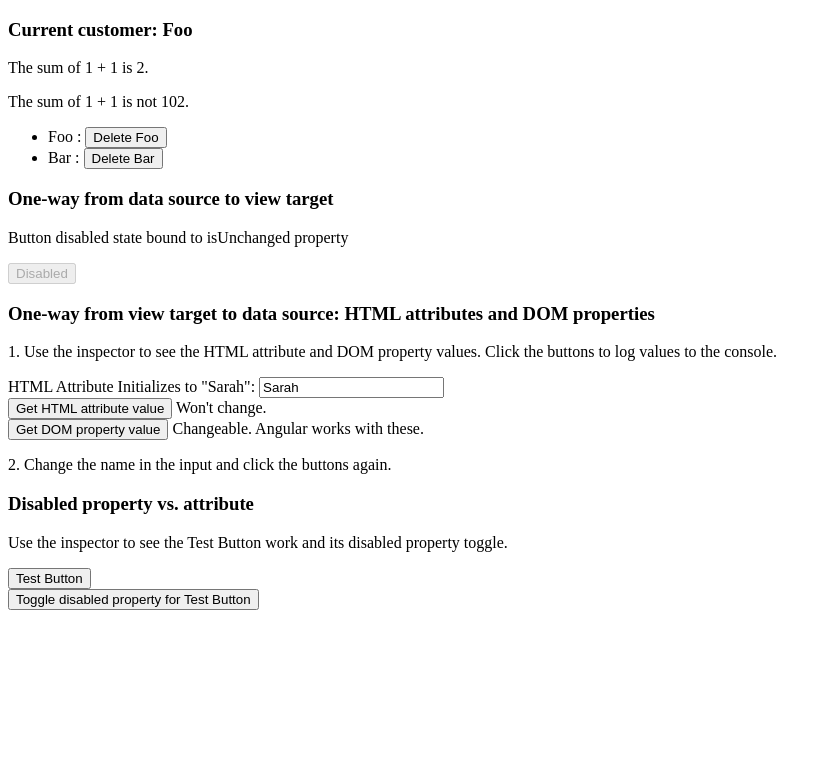
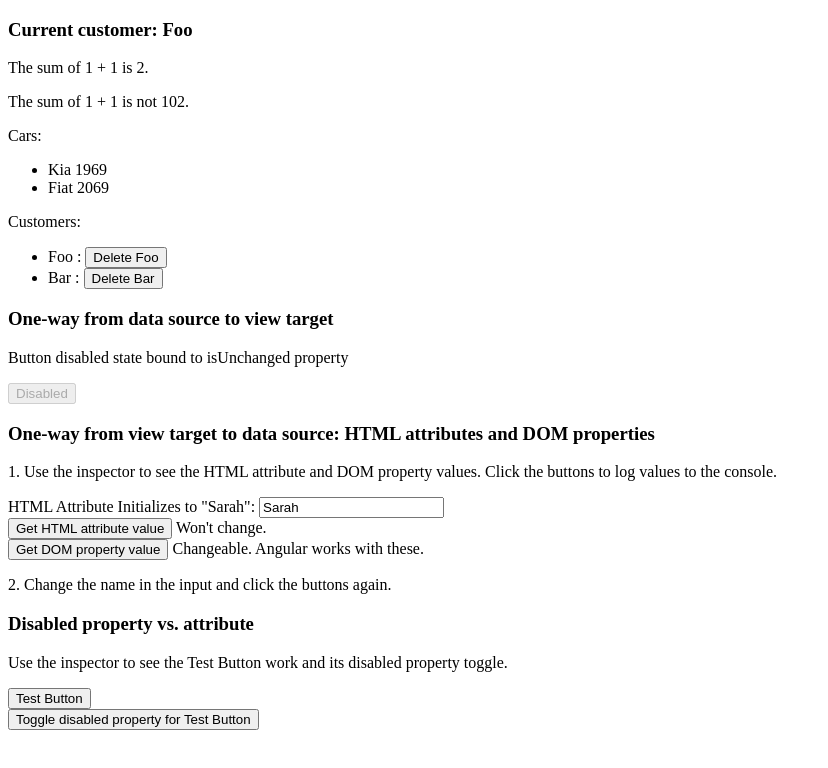
Before and after one commit to xgirma/ct-template-syntax, an Angular app: page / in a window 1280 px wide. Shown: the top 768 px of the page, without its empty margins (0-828 px from the left). Built offline with nearby package versions, Linux system fonts and the light colour scheme.

Commit message:
init test

```diff
--- a/src/app/app.component.html
+++ b/src/app/app.component.html
@@ -1,9 +1,17 @@
-<h3>Current customer: {{ currentCustomer }}</h3>
+<h3 id="interpolation">Current customer: {{ currentCustomer }}</h3>
+
 <!-- "The sum of 1 + 1 is 2" -->
 <p>The sum of 1 + 1 is {{1 + 1}}.</p>
+
 <!-- "The sum of 1 + 1 is not 4" -->
-<p>The sum of 1 + 1 is not {{1 + 1 + getVal()}}.</p>
+<p id="expression">The sum of 1 + 1 is not {{1 + 1 + getVal()}}.</p>
 
+<p>Cars:</p>
+<ul>
+  <li *ngFor="let car of cars">{{car.make}} {{car.year}}</li>
+</ul>
+
+<p>Customers:</p>
 <ul>
   <li *ngFor="let customer of customers">
     {{customer.name}} :
--- a/src/app/app.component.ts
+++ b/src/app/app.component.ts
@@ -1,6 +1,9 @@
 import { Component, ViewChild, ElementRef } from '@angular/core';
 
 import { Customer } from './customer';
+import { Car } from "./cars";
+import { ICar } from './models/car';
+import { ICustomer } from './models/customer';
 
 @Component({
   selector: 'app-root',
@@ -12,9 +15,14 @@ export class AppComponent {
   title = 'ct-template-syntax';
   currentCustomer = 'Foo';
   isUnchanged = true;
-  customers = [
-    new Customer(1, "Foo"),
-    new Customer(2, "Bar")
+  customers: ICustomer[] = [
+    new Customer(1, 'Foo'),
+    new Customer(2, 'Bar')
+  ];
+
+  cars: ICar[] = [
+    new Car(1969, 'Kia'),
+    new Car(2069, 'Fiat')
   ];
 
   getVal() {
@@ -22,7 +30,9 @@ export class AppComponent {
   }
 
   deleteCustomer(id) {
-    this.customers = this.customers.filter(customer => customer.id !== id)
+    const keys = ['id'];
+    // @ts-ignore
+    this.customers = keys.reduce((result, id) => ({...result, [id]: this.customers[id]}), {});
   }
 
   getHTMLAttributeValue(): any {
@@ -34,7 +44,7 @@ export class AppComponent {
   }
 
   toggleDisabled(): any {
-    let testButton = <HTMLInputElement> document.getElementById('testButton');
+    const testButton = document.getElementById('testButton') as HTMLInputElement;
     testButton.disabled = !testButton.disabled;
     console.warn(testButton.disabled);
   }
--- /dev/null
+++ b/src/app/cars.ts
@@ -0,0 +1,7 @@
+export class Car {
+  constructor(
+    public year: number,
+    public make: string
+  ) {
+  }
+}
--- /dev/null
+++ b/src/app/models/car.ts
@@ -0,0 +1,4 @@
+export interface ICar {
+  year: number,
+  make: string
+}
--- /dev/null
+++ b/src/app/models/customer.ts
@@ -0,0 +1,4 @@
+export interface ICustomer {
+  id: number,
+  name: string
+}
```
Also changed, not shown: 2 other files (tests, documents, lock files or other folders).
